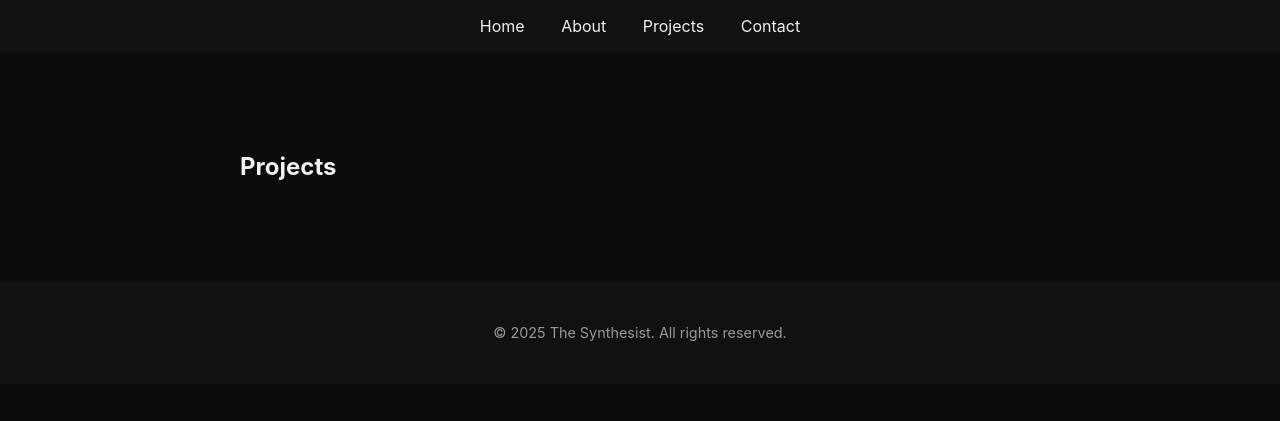
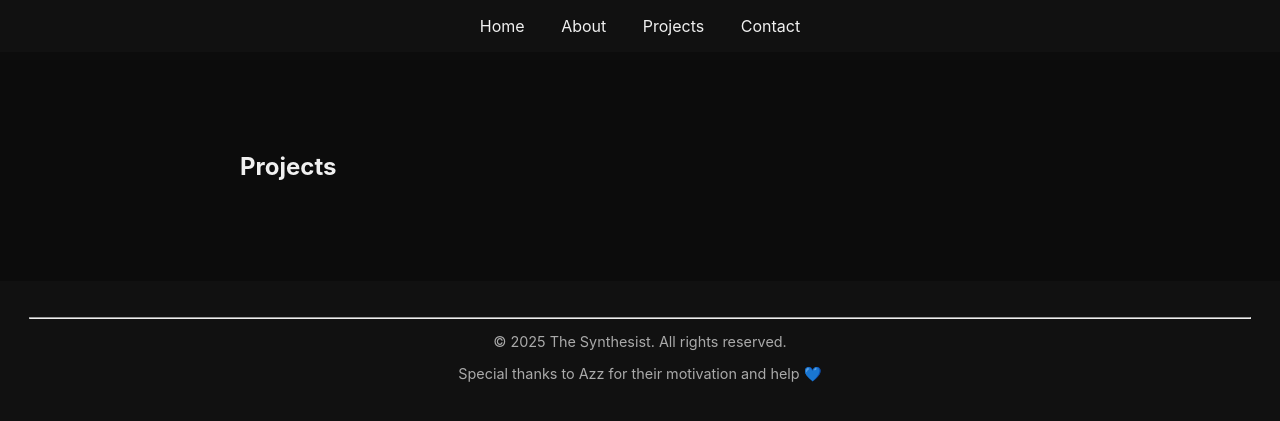
Before and after one commit to thesynthesist/thesynthesist, a Jekyll site: the page built from projects.md, in a window 1280 px wide. Shown: the top 421 px of the page. Built offline with Jekyll 4.4.1, drawn with Linux system fonts in a browser that asks for light colours.

Commit message:
Update footer: add special thanks to Azz, style subtly, remove heart

```diff
--- a/_includes/footer.html
+++ b/_includes/footer.html
@@ -1,3 +1,5 @@
-<footer>
-  <p>© {{ site.time | date: '%Y' }} The Synthesist. All rights reserved.</p>
+<footer style="font-size: 0.9em; color: #aaa; text-align: center; margin-top: 2em;">
+  <hr>
+  <p>&copy; {{ site.time | date: "%Y" }} {{ site.title }}. All rights reserved.</p>
+  <p>Special thanks to Azz for their motivation and help 💙 </p>
 </footer>
```
